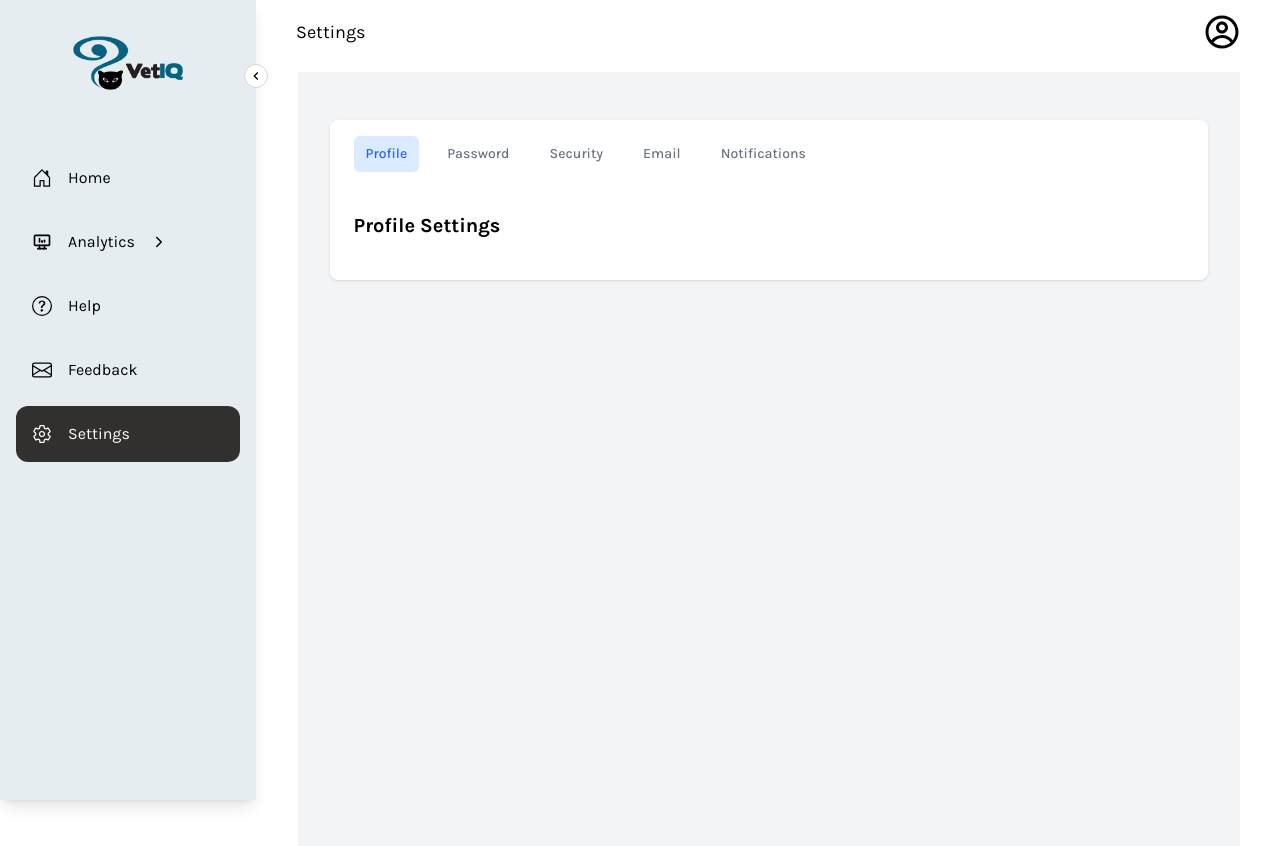
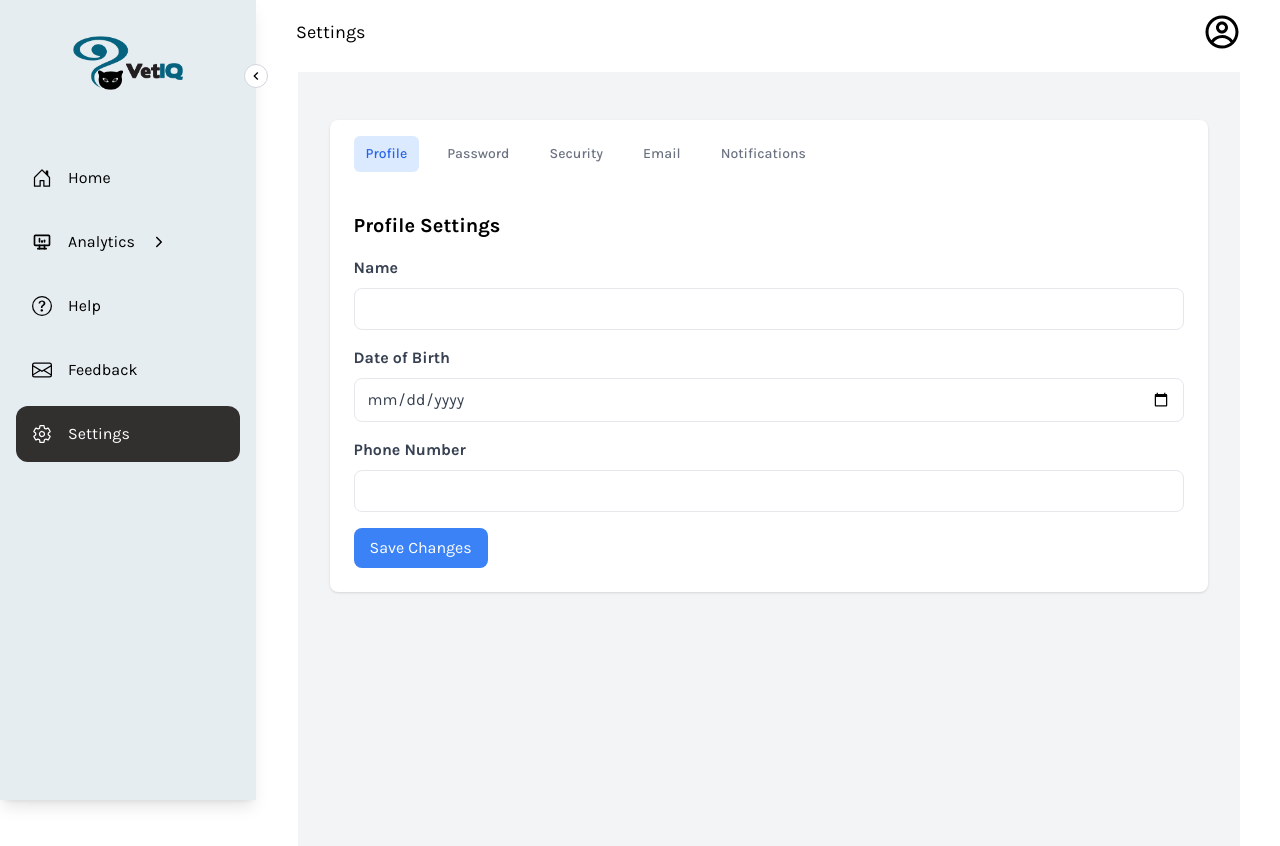
Before and after one commit to shifenghzhang/VetIQ-Web-Application, a Next.js app: page /settings in a window 1280 px wide. Shown: the top 846 px of the page. Built offline with nearby package versions, Linux system fonts and the light colour scheme.

Commit message:
added UI to all tabs, added password strength checker

```diff
--- a/src/app/settings/page.tsx
+++ b/src/app/settings/page.tsx
@@ -9,6 +9,20 @@ function Page() {
   const [currentPassword, setCurrentPassword] = useState('');
   const [newPassword, setNewPassword] = useState('');
   const [confirmPassword, setConfirmPassword] = useState('');
+  const [passwordStrength, setPasswordStrength] = useState('');
+
+  const [name, setName] = useState('');
+  const [dateOfBirth, setDateOfBirth] = useState('');
+  const [phoneNumber, setPhoneNumber] = useState('');
+
+  const [twoFactorAuth, setTwoFactorAuth] = useState(false);
+
+  const [email, setEmail] = useState('');
+
+  const [notificationPreferences, setNotificationPreferences] = useState({
+    email: false
+  });
+  const [notificationFrequency, setNotificationFrequency] = useState('immediate');
 
   const handleTabChange = (tab: Tab) => {
     setActiveTab(tab);
@@ -16,14 +30,54 @@ function Page() {
 
   const handlePasswordChange = (e: React.FormEvent) => {
     e.preventDefault();
-    // TODO Add change password logic
+    // TODO: Password Change
     console.log('Current Password:', currentPassword);
     console.log('New Password:', newPassword);
     console.log('Confirm Password:', confirmPassword);
-    // Reset form fields
+    // Reset form
     setCurrentPassword('');
     setNewPassword('');
     setConfirmPassword('');
+  };
+
+  const checkPasswordStrength = (password: string) => {
+    const strongRegex = new RegExp("^(?=.*[a-z])(?=.*[A-Z])(?=.*[0-9])(?=.*[!@#$%^&*])(?=.{8,})");
+    const mediumRegex = new RegExp("^(((?=.*[a-z])(?=.*[A-Z]))|((?=.*[a-z])(?=.*[0-9]))|((?=.*[A-Z])(?=.*[0-9])))(?=.{6,})");
+
+    if (strongRegex.test(password)) {
+      setPasswordStrength('strong');
+    } else if (mediumRegex.test(password)) {
+      setPasswordStrength('medium');
+    } else {
+      setPasswordStrength('weak');
+    }
+  };
+
+  const handleProfileUpdate = (e: React.FormEvent) => {
+    e.preventDefault();
+    // TODO: Profile
+    console.log('Name:', name);
+    console.log('Date of Birth:', dateOfBirth);
+    console.log('Phone Number:', phoneNumber);
+  };
+
+  const handleSecurityUpdate = (e: React.FormEvent) => {
+    e.preventDefault();
+    // TODO: 2FA
+    console.log('Two-Factor Authentication:', twoFactorAuth);
+  };
+
+  const handleEmailUpdate = (e: React.FormEvent) => {
+    e.preventDefault();
+    // TODO: Update Email
+    console.log('Email:', email);
+  };
+
+  const handleNotificationUpdate = (e: React.FormEvent) => {
+    e.preventDefault();
+    // TODO: Notif
+    console.log('Notification Preferences:', notificationPreferences);
+    console.log('Notification Frequency:', notificationFrequency);
   };
 
   return (
@@ -86,7 +140,53 @@ function Page() {
             {activeTab === 'Profile' && (
               <div>
                 <h2 className="text-xl font-bold mb-4">Profile Settings</h2>
-                {/* TODO */}
+                <form onSubmit={handleProfileUpdate}>
+                  <div className="mb-4">
+                    <label htmlFor="name" className="block text-gray-700 font-bold mb-2">
+                      Name
+                    </label>
+                    <input
+                      type="text"
+                      id="name"
+                      className="w-full px-3 py-2 text-gray-700 border rounded-lg focus:outline-none"
+                      value={name}
+                      onChange={(e) => setName(e.target.value)}
+                      required
+                    />
+                  </div>
+                  <div className="mb-4">
+                    <label htmlFor="dateOfBirth" className="block text-gray-700 font-bold mb-2">
+                      Date of Birth
+                    </label>
+                    <input
+                      type="date"
+                      id="dateOfBirth"
+                      className="w-full px-3 py-2 text-gray-700 border rounded-lg focus:outline-none"
+                      value={dateOfBirth}
+                      onChange={(e) => setDateOfBirth(e.target.value)}
+                      required
+                    />
+                  </div>
+                  <div className="mb-4">
+                    <label htmlFor="phoneNumber" className="block text-gray-700 font-bold mb-2">
+                      Phone Number
+                    </label>
+                    <input
+                      type="tel"
+                      id="phoneNumber"
+                      className="w-full px-3 py-2 text-gray-700 border rounded-lg focus:outline-none"
+                      value={phoneNumber}
+                      onChange={(e) => setPhoneNumber(e.target.value)}
+                      required
+                    />
+                  </div>
+                  <button
+                    type="submit"
+                    className="bg-blue-500 text-white px-4 py-2 rounded-lg hover:bg-blue-600"
+                  >
+                    Save Changes
+                  </button>
+                </form>
               </div>
             )}
             {activeTab === 'Password' && (
@@ -115,9 +215,27 @@ function Page() {
                       id="newPassword"
                       className="w-full px-3 py-2 text-gray-700 border rounded-lg focus:outline-none"
                       value={newPassword}
-                      onChange={(e) => setNewPassword(e.target.value)}
+                      onChange={(e) => {
+                        setNewPassword(e.target.value);
+                        checkPasswordStrength(e.target.value);
+                      }}
                       required
                     />
+                    <div className="mt-2">
+                      <span className={`text-sm ${
+                        passwordStrength === 'strong'
+                          ? 'text-green-500'
+                          : passwordStrength === 'medium'
+                          ? 'text-yellow-500'
+                          : 'text-red-500'
+                      }`}>
+                        {passwordStrength === 'strong'
+                          ? 'Strong'
+                          : passwordStrength === 'medium'
+                          ? 'Medium'
+                          : 'Weak'}
+                      </span>
+                    </div>
                   </div>
                   <div className="mb-4">
                     <label htmlFor="confirmPassword" className="block text-gray-700 font-bold mb-2">
@@ -139,25 +257,101 @@ function Page() {
                     Change Password
                   </button>
                 </form>
-
               </div>
             )}
             {activeTab === 'Security' && (
               <div>
                 <h2 className="text-xl font-bold mb-4">Security Settings</h2>
-                {/* TODO */}
+                <form onSubmit={handleSecurityUpdate}>
+                  <div className="mb-4">
+                    <label htmlFor="twoFactorAuth" className="block text-gray-700 font-bold mb-2">
+                      Two-Factor Authentication
+                    </label>
+                    <input
+                      type="checkbox"
+                      id="twoFactorAuth"
+                      className="form-checkbox h-5 w-5 text-blue-600"
+                      checked={twoFactorAuth}
+                      onChange={(e) => setTwoFactorAuth(e.target.checked)}
+                    />
+                  </div>
+                </form>
               </div>
             )}
             {activeTab === 'Email' && (
               <div>
                 <h2 className="text-xl font-bold mb-4">Email Settings</h2>
-                {/* TODO */}
+                <form onSubmit={handleEmailUpdate}>
+                  <div className="mb-4">
+                    <label htmlFor="email" className="block text-gray-700 font-bold mb-2">
+                      Email Address
+                    </label>
+                    <input
+                      type="email"
+                      id="email"
+                      className="w-full px-3 py-2 text-gray-700 border rounded-lg focus:outline-none"
+                      value={email}
+                      onChange={(e) => setEmail(e.target.value)}
+                      required
+                    />
+                  </div>
+                  <button
+                    type="submit"
+                    className="bg-blue-500 text-white px-4 py-2 rounded-lg hover:bg-blue-600"
+                  >
+                    Save Changes
+                  </button>
+                </form>
               </div>
             )}
             {activeTab === 'Notifications' && (
               <div>
                 <h2 className="text-xl font-bold mb-4">Notification Settings</h2>
-                {/* TODO */}
+                <form onSubmit={handleNotificationUpdate}>
+                  <div className="mb-4">
+                    <label className="block text-gray-700 font-bold mb-2">
+                      Notification Preferences
+                    </label>
+                    <div className="flex items-center mb-2">
+                      <input
+                        type="checkbox"
+                        id="emailNotifications"
+                        className="form-checkbox h-5 w-5 text-blue-600"
+                        checked={notificationPreferences.email}
+                        onChange={(e) =>
+                          setNotificationPreferences({
+                            ...notificationPreferences,
+                            email: e.target.checked,
+                          })
+                        }
+                      />
+                      <label htmlFor="emailNotifications" className="ml-2 text-gray-700">
+                        Email
+                      </label>
+                    </div>
+                  </div>
+                  <div className="mb-4">
+                    <label htmlFor="notificationFrequency" className="block text-gray-700 font-bold mb-2">
+                      Notification Frequency
+                    </label>
+                    <select
+                      id="notificationFrequency"
+                      className="w-full px-3 py-2 text-gray-700 border rounded-lg focus:outline-none"
+                      value={notificationFrequency}
+                      onChange={(e) => setNotificationFrequency(e.target.value)}
+                    >
+                      <option value="weekly">Weekly</option>
+                      <option value="monthly">Monthly</option>
+                      <option value="quarterly">Quarterly</option>
+                    </select>
+                  </div>
+                  <button
+                    type="submit"
+                    className="bg-blue-500 text-white px-4 py-2 rounded-lg hover:bg-blue-600"
+                  >
+                    Save Changes
+                  </button>
+                </form>
               </div>
             )}
           </div>
```
